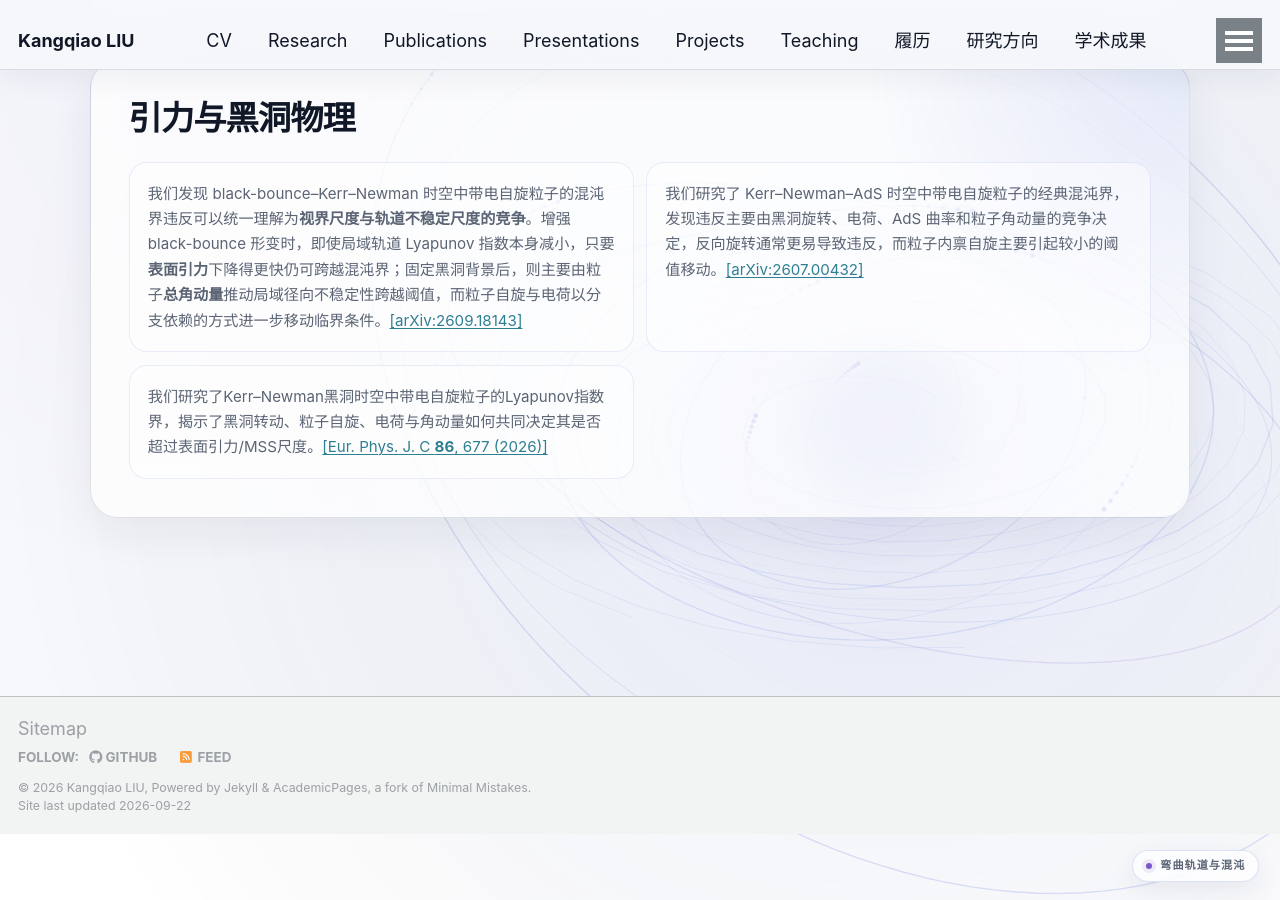
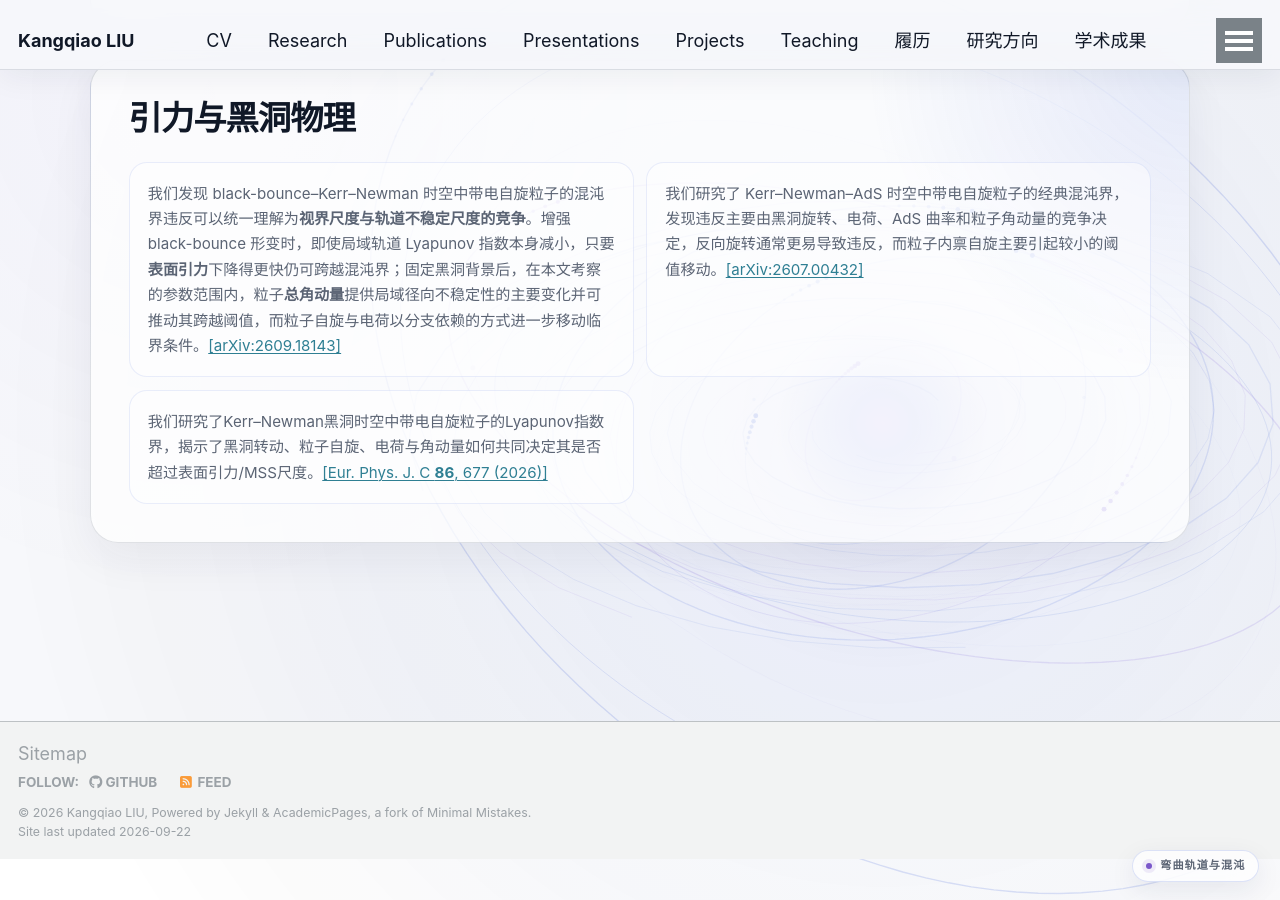
Before and after one commit to KangqiaoLiu/KangqiaoLiu.github.io, a Jekyll site: the page built from _pages/research_zh.md, in a window 1280 px wide and 900 px high, scrolled down 1792 px. Built offline with Jekyll 4.4.1, drawn with Linux system fonts in a browser that asks for light colours.

Commit message:
Align black-bounce research summary with v2

```diff
--- a/_pages/research_zh.md
+++ b/_pages/research_zh.md
@@ -26,6 +26,6 @@
   * 基于62量子比特超导电路，我们实现了第一个基于孤立量子多体系统的麦克斯韦妖。[[Phys. Rev. A **109**, 062614 (2024)]](https://journals.aps.org/pra/abstract/10.1103/PhysRevA.109.062614)
 
 * **引力与黑洞物理**
-  * 我们发现 black-bounce–Kerr–Newman 时空中带电自旋粒子的混沌界违反可以统一理解为**视界尺度与轨道不稳定尺度的竞争**。增强 black-bounce 形变时，即使局域轨道 Lyapunov 指数本身减小，只要**表面引力**下降得更快仍可跨越混沌界；固定黑洞背景后，则主要由粒子**总角动量**推动局域径向不稳定性跨越阈值，而粒子自旋与电荷以分支依赖的方式进一步移动临界条件。[[arXiv:2609.18143]](https://arxiv.org/abs/2609.18143)
+  * 我们发现 black-bounce–Kerr–Newman 时空中带电自旋粒子的混沌界违反可以统一理解为**视界尺度与轨道不稳定尺度的竞争**。增强 black-bounce 形变时，即使局域轨道 Lyapunov 指数本身减小，只要**表面引力**下降得更快仍可跨越混沌界；固定黑洞背景后，在本文考察的参数范围内，粒子**总角动量**提供局域径向不稳定性的主要变化并可推动其跨越阈值，而粒子自旋与电荷以分支依赖的方式进一步移动临界条件。[[arXiv:2609.18143]](https://arxiv.org/abs/2609.18143)
   * 我们研究了 Kerr–Newman–AdS 时空中带电自旋粒子的经典混沌界，发现违反主要由黑洞旋转、电荷、AdS 曲率和粒子角动量的竞争决定，反向旋转通常更易导致违反，而粒子内禀自旋主要引起较小的阈值移动。[[arXiv:2607.00432]](https://arxiv.org/abs/2607.00432)
   * 我们研究了Kerr–Newman黑洞时空中带电自旋粒子的Lyapunov指数界，揭示了黑洞转动、粒子自旋、电荷与角动量如何共同决定其是否超过表面引力/MSS尺度。[[Eur. Phys. J. C **86**, 677 (2026)]](https://doi.org/10.1140/epjc/s10052-026-15894-8)
```
